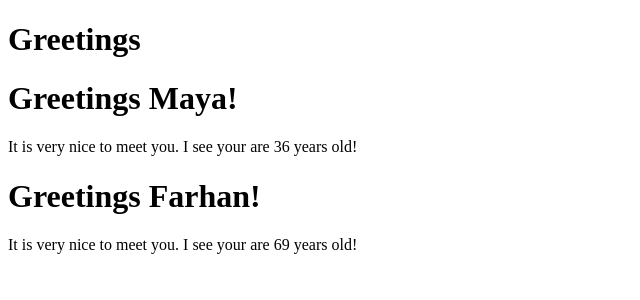
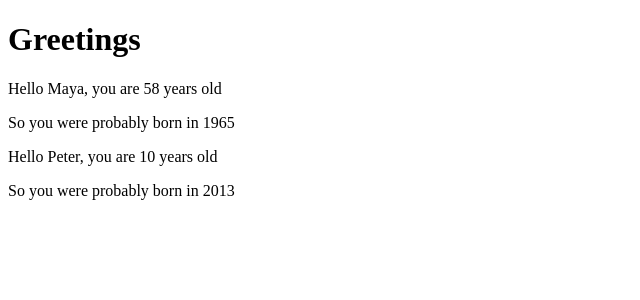
Before and after one commit to fkhan613/FullStack-Open-2023-MERN, a React (Create React App) app in the folder Part-1/: page / in a window 1280 px wide. Shown: the top 300 px of the page, without its empty margins (0-640 px from the left). Built offline with nearby package versions, Linux system fonts and the light colour scheme.

Commit message:
learned about page helper functions and destructuring

```diff
--- a/Part-1/src/App.js
+++ b/Part-1/src/App.js
@@ -1,21 +1,25 @@
-const Greet = (props) => {
+const Hello = ({ name, age }) => {
+  const bornYear = () => new Date().getFullYear() - age;
+
   return (
     <div>
-      <h1>Greetings {props.name}!</h1>
-      <p>It is very nice to meet you. I see your are {props.age} years old!</p>
+      <p>
+        Hello {name}, you are {age} years old
+      </p>
+      <p>So you were probably born in {bornYear()}</p>
     </div>
   );
 };
 
 const App = () => {
-  const name = "Farhan";
-  const age = 69;
+  const name = "Peter";
+  const age = 10;
 
   return (
     <div>
       <h1>Greetings</h1>
-      <Greet name="Maya" age={26 + 10} />
-      <Greet name={name} age={age} />
+      <Hello name="Maya" age={58} />
+      <Hello name={name} age={age} />
     </div>
   );
 };
```
